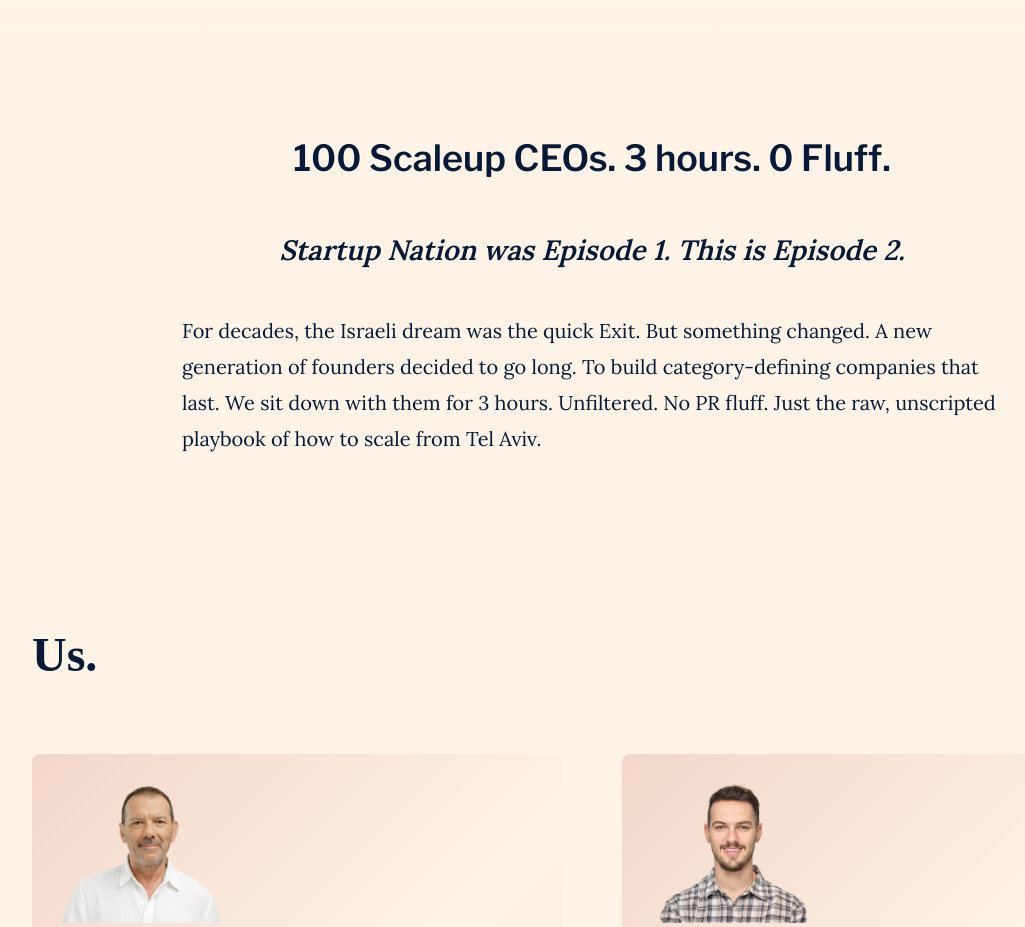
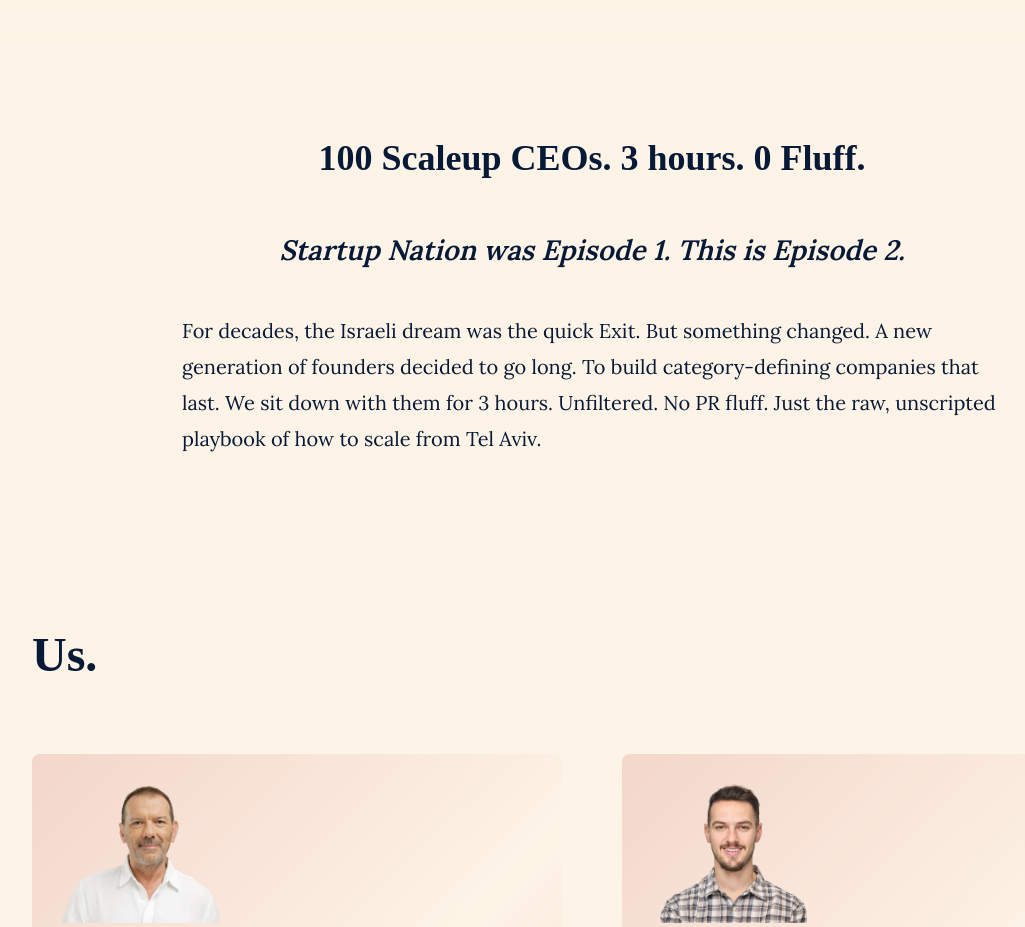
Before and after one commit to ramben-ishay/Scale-Up-Website, a website built with Vite: page index.html in a window 1280 px wide. Shown: the part 1200-2127 px from the top of the page, without its empty margins (48-1073 px from the left). Built offline with nearby package versions, Linux system fonts and the light colour scheme; a web font is replaced by a local one.

Commit message:
Update styles/main.css

```diff
--- a/styles/main.css
+++ b/styles/main.css
@@ -451,9 +451,9 @@ body::after {
 }
 
 .tagline {
-  font-family: var(--font-sans);
+  font-family: 'NYT Imperial', serif;
   font-size: clamp(24px, 3vw, 36px);
-  font-weight: 600;
+  font-weight: bold;
   color: var(--color-navy);
   margin-bottom: 30px;
 }
```
